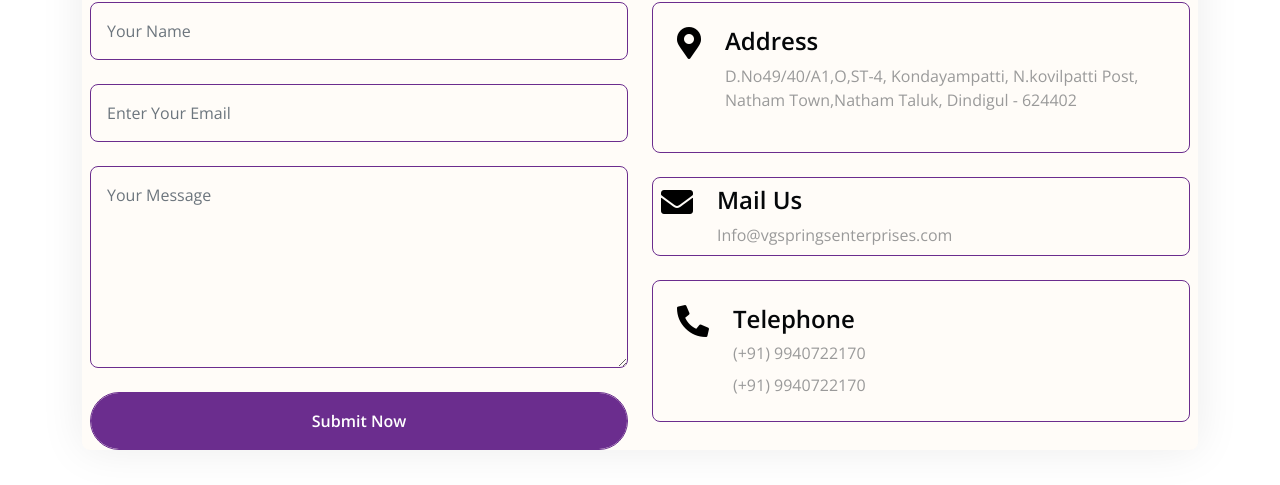
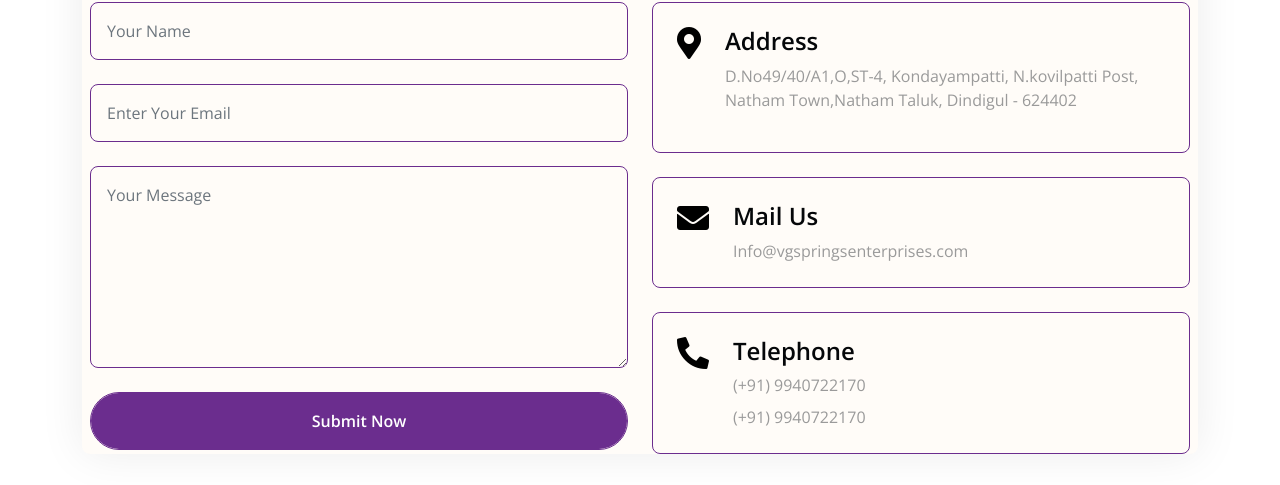
Before and after one commit to karthikragu8695/spiciesexpordingwebsite, a plain HTML site: page contact.html in a window 1280 px wide. Shown: the part 701-1186 px from the top of the page. Drawn offline with nearby package versions, Linux system fonts and the light colour scheme.

Commit message:
changes5

```diff
--- a/contact.html
+++ b/contact.html
@@ -142,12 +142,12 @@
                                     Dindigul - 624402</p>
                             </div>
                         </div>
-                        <div class="d-inline-flex w-100 border border-primary px-2 py-2 rounded mb-4">
+                        <div class="d-inline-flex w-100 border border-primary p-4 rounded mb-4">
                             <i class="fas fa-envelope fa-2x text-primary me-4"></i>
                             <div class="">
                                 <h4>Mail Us</h4>
                                 <!-- <p class="mb-2">info@example.com</p> -->
-                                <p class="mb-0 "> Info@vgspringsenterprises.com</p>
+                                <p class="mb-0 pe-5 me-5"> Info@vgspringsenterprises.com</p>
                             </div>
                         </div>
                         <div class="d-inline-flex w-100 border border-primary p-4 rounded">
```
